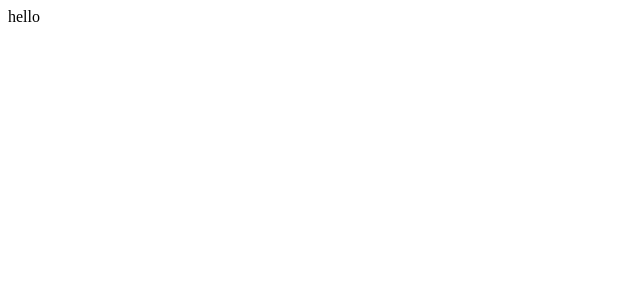
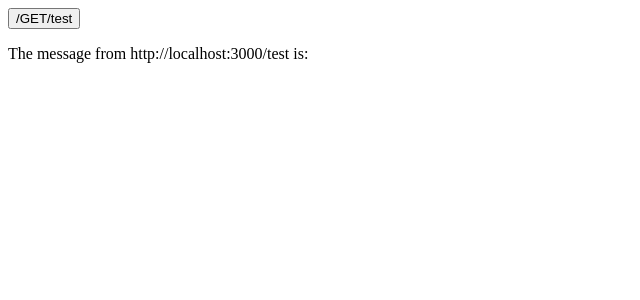
Before and after one commit to lkross06/Bloop, a React (Vite) app: page / in a window 1280 px wide. Shown: the top 300 px of the page, without its empty margins (0-640 px from the left). Built offline with nearby package versions, Linux system fonts and the light colour scheme.

Commit message:
feat: implemented simple GET requeest to connect React front-end to Express back-end server

```diff
--- a/src/App.jsx
+++ b/src/App.jsx
@@ -1,7 +1,25 @@
 import React from "react";
 import ReactDOM from "react-dom/client";
-// import { useState } from 'react';
+import { useState, useEffect } from 'react';
 
-export default function App() {
-  return <div>hello</div>;
+function Button({ onClick }) {
+  return <button onClick={onClick}>/GET/test</button>;
 }
+
+export default function Message(){
+  const [message, setMessage] = useState("");
+
+  function handleClick(){
+    //send request to server proxy --> express backend
+    fetch("/test")
+      .then(res => res.json())
+      .then(data => setMessage(data.message));
+  }
+
+  return <>
+    <div>
+      <Button onClick={() => handleClick()} />
+      <p>The message from http://localhost:3000/test is: {message}</p>
+    </div>
+  </>
+}
--- a/vite.config.js
+++ b/vite.config.js
@@ -1,7 +1,11 @@
-import { defineConfig } from 'vite'
-import react from '@vitejs/plugin-react'
+import { defineConfig } from "vite";
+import react from "@vitejs/plugin-react";
 
-// https://vite.dev/config/
 export default defineConfig({
   plugins: [react()],
-})
+  server: {
+    proxy: {
+      "/test": "http://localhost:3000" //forward all requests to express back-end service
+    }
+  }
+});
```
Also changed, not shown: package.json (+7 -3 lines), server.js (added, +12 -0 lines), 1 other file (tests, documents, lock files or other folders).
